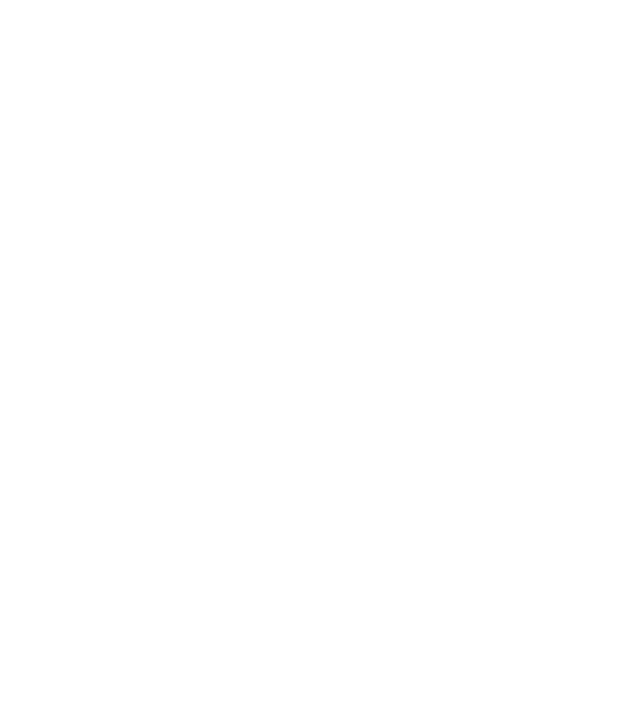
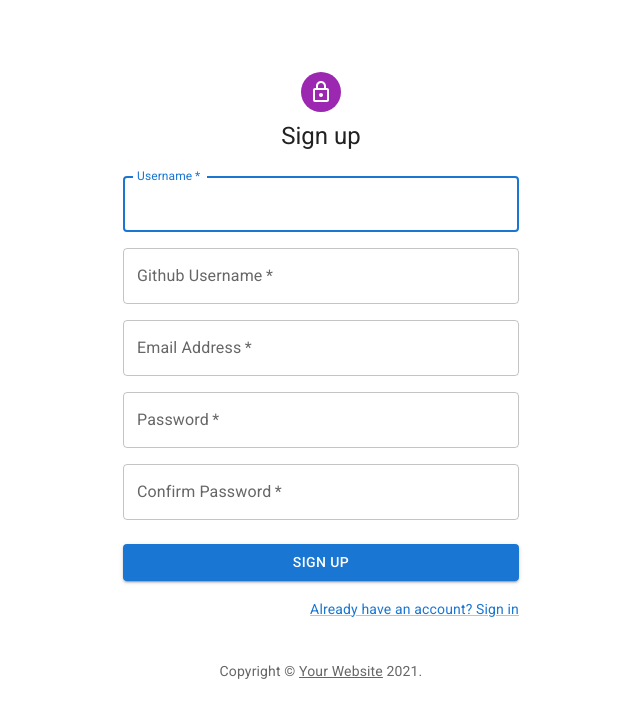
Before and after one commit to Oh-Afterglow/MONTHLY_198_EURO, a React (Create React App) app in the folder Code/Frontend/: page /signup in a window 1280 px wide. Before the commit this address had no page. Shown: the top 718 px of the page, without its empty margins (319-959 px from the left). Built offline with nearby package versions, Linux system fonts and the light colour scheme; no server answers.

Commit message:
✨  [front] add signin page and some request stuff

```diff
--- a/Code/Frontend/package.json
+++ b/Code/Frontend/package.json
@@ -14,6 +14,7 @@
     "@emotion/styled": "latest",
     "@mui/icons-material": "^5.2.0",
     "@mui/material": "latest",
+    "axios": "^0.24.0",
     "react": "latest",
     "react-dom": "latest",
     "react-router-dom": "^6.0.2",
--- a/Code/Frontend/src/App.js
+++ b/Code/Frontend/src/App.js
@@ -5,8 +5,9 @@
 import Link from '@mui/material/Link';
 import ProTip from './ProTip';
 import { BrowserRouter, Routes, Route } from 'react-router-dom';
+import Dashboard from './pages/Dashboard';
 import SignIn from './pages/Signin';
-import Dashboard from './pages/Dashboard';
+import SignUp from './pages/Signup';
 
 function Copyright() {
   return (
@@ -27,6 +28,7 @@
       <Routes>
         <Route path='/' element={<Dashboard />} />
         <Route path='/signin' element={<SignIn />} />
+        <Route path='/signup' element={<SignUp />} />
       </Routes>
     </BrowserRouter>
   );
--- /dev/null
+++ b/Code/Frontend/src/config_sample.js
@@ -0,0 +1,3 @@
+export default {
+  apiBaseUrl: 'http://localhost:3000/api',
+}
--- a/Code/Frontend/src/pages/Signin.js
+++ b/Code/Frontend/src/pages/Signin.js
@@ -13,11 +13,18 @@
 import Container from '@mui/material/Container';
 import { createTheme, ThemeProvider } from '@mui/material/styles';
 
+import request from '../utils/request';
+
 function Copyright(props) {
   return (
-    <Typography variant="body2" color="text.secondary" align="center" {...props}>
+    <Typography
+      variant='body2'
+      color='text.secondary'
+      align='center'
+      {...props}
+    >
       {'Copyright © '}
-      <Link color="inherit" href="https://mui.com/">
+      <Link color='inherit' href='https://mui.com/'>
         Your Website
       </Link>{' '}
       {new Date().getFullYear()}
@@ -29,19 +36,30 @@
 const theme = createTheme();
 
 export default function SignIn() {
-  const handleSubmit = (event) => {
+  const handleSubmit = async (event) => {
     event.preventDefault();
     const data = new FormData(event.currentTarget);
-    // eslint-disable-next-line no-console
-    console.log({
+
+    const formData = {
       email: data.get('email'),
       password: data.get('password'),
-    });
+    };
+
+    try {
+      await request.post('/login', formData);
+
+      // TODO: after login
+    } catch (e) {
+      // TODO: handle exception
+
+      // eslint-disable-next-line no-console
+      console.log(e);
+    }
   };
 
   return (
     <ThemeProvider theme={theme}>
-      <Container component="main" maxWidth="xs">
+      <Container component='main' maxWidth='xs'>
         <CssBaseline />
         <Box
           sx={{
@@ -54,50 +72,42 @@
           <Avatar sx={{ m: 1, bgcolor: 'secondary.main' }}>
             <LockOutlinedIcon />
           </Avatar>
-          <Typography component="h1" variant="h5">
+          <Typography component='h1' variant='h5'>
             Sign in
           </Typography>
-          <Box component="form" onSubmit={handleSubmit} noValidate sx={{ mt: 1 }}>
+          <Box component='form' onSubmit={handleSubmit} sx={{ mt: 1 }}>
             <TextField
-              margin="normal"
+              margin='normal'
               required
               fullWidth
-              id="email"
-              label="Email Address"
-              name="email"
-              autoComplete="email"
+              id='email'
+              label='Email Address'
+              name='email'
+              autoComplete='email'
               autoFocus
+              type='email'
             />
             <TextField
-              margin="normal"
+              margin='normal'
               required
               fullWidth
-              name="password"
-              label="Password"
-              type="password"
-              id="password"
-              autoComplete="current-password"
-            />
-            <FormControlLabel
-              control={<Checkbox value="remember" color="primary" />}
-              label="Remember me"
+              name='password'
+              label='Password'
+              type='password'
+              id='password'
+              autoComplete='current-password'
             />
             <Button
-              type="submit"
+              type='submit'
               fullWidth
-              variant="contained"
+              variant='contained'
               sx={{ mt: 3, mb: 2 }}
             >
               Sign In
             </Button>
             <Grid container>
-              <Grid item xs>
-                <Link href="#" variant="body2">
-                  Forgot password?
-                </Link>
-              </Grid>
               <Grid item>
-                <Link href="#" variant="body2">
+                <Link href='/signup' variant='body2'>
                   {"Don't have an account? Sign Up"}
                 </Link>
               </Grid>
--- /dev/null
+++ b/Code/Frontend/src/pages/Signup.js
@@ -0,0 +1,163 @@
+import * as React from 'react';
+import Avatar from '@mui/material/Avatar';
+import Button from '@mui/material/Button';
+import CssBaseline from '@mui/material/CssBaseline';
+import TextField from '@mui/material/TextField';
+import FormControlLabel from '@mui/material/FormControlLabel';
+import Checkbox from '@mui/material/Checkbox';
+import Link from '@mui/material/Link';
+import Grid from '@mui/material/Grid';
+import Box from '@mui/material/Box';
+import LockOutlinedIcon from '@mui/icons-material/LockOutlined';
+import Typography from '@mui/material/Typography';
+import Container from '@mui/material/Container';
+import { createTheme, ThemeProvider } from '@mui/material/styles';
+import request from '../utils/request';
+
+function Copyright(props) {
+  return (
+    <Typography
+      variant='body2'
+      color='text.secondary'
+      align='center'
+      {...props}
+    >
+      {'Copyright © '}
+      <Link color='inherit' href='https://mui.com/'>
+        Your Website
+      </Link>{' '}
+      {new Date().getFullYear()}
+      {'.'}
+    </Typography>
+  );
+}
+
+const theme = createTheme();
+
+export default function SignUp() {
+  const handleSubmit = async (event) => {
+    event.preventDefault();
+    const data = new FormData(event.currentTarget);
+
+    const password = data.get('password'),
+      confirmPassword = data.get('confirmPassword');
+
+    if (password !== confirmPassword) {
+      // TODO: show error
+    }
+
+    const formData = {
+      username: data.get('username'),
+      githubName: data.get('githubName'),
+      email: data.get('email'),
+      password,
+    };
+
+    try {
+      await request.post('/signup', formData);
+      // TODO: do something after signup
+    } catch (err) {
+      // TODO: handle exception
+    }
+  };
+
+  return (
+    <ThemeProvider theme={theme}>
+      <Container component='main' maxWidth='xs'>
+        <CssBaseline />
+        <Box
+          sx={{
+            marginTop: 8,
+            display: 'flex',
+            flexDirection: 'column',
+            alignItems: 'center',
+          }}
+        >
+          <Avatar sx={{ m: 1, bgcolor: 'secondary.main' }}>
+            <LockOutlinedIcon />
+          </Avatar>
+          <Typography component='h1' variant='h5'>
+            Sign up
+          </Typography>
+          <Box
+            component='form'
+            onSubmit={handleSubmit}
+            sx={{ mt: 3 }}
+          >
+            <Grid container spacing={2}>
+              <Grid item xs={12} sm={12}>
+                <TextField
+                  autoComplete='username'
+                  name='username'
+                  required
+                  fullWidth
+                  id='username'
+                  label='Username'
+                  autoFocus
+                />
+              </Grid>
+              <Grid item xs={12} sm={12}>
+                <TextField
+                  autoComplete='github-username'
+                  required
+                  fullWidth
+                  id='githubName'
+                  label='Github Username'
+                  name='githubName'
+                />
+              </Grid>
+              <Grid item xs={12}>
+                <TextField
+                  required
+                  fullWidth
+                  id='email'
+                  label='Email Address'
+                  name='email'
+                  autoComplete='email'
+                  type='email'
+                />
+              </Grid>
+              <Grid item xs={12}>
+                <TextField
+                  required
+                  fullWidth
+                  name='password'
+                  label='Password'
+                  type='password'
+                  id='password'
+                  autoComplete='new-password'
+                />
+              </Grid>
+              <Grid item xs={12}>
+                <TextField
+                  required
+                  fullWidth
+                  name='confirmPassword'
+                  label='Confirm Password'
+                  type='password'
+                  id='confirmPassword'
+                />
+              </Grid>
+            </Grid>
+            <Button
+              type='submit'
+              fullWidth
+              variant='contained'
+              sx={{ mt: 3, mb: 2 }}
+            >
+              Sign Up
+            </Button>
+            <Grid container justifyContent='flex-end'>
+              <Grid item>
+                <Link href='/signin' variant='body2'>
+                  Already have an account? Sign in
+                </Link>
+              </Grid>
+            </Grid>
+          </Box>
+        </Box>
+        <Copyright sx={{ mt: 5 }} />
+      </Container>
+    </ThemeProvider>
+  );
+}
--- /dev/null
+++ b/Code/Frontend/src/utils/request.js
@@ -0,0 +1,36 @@
+import axios from 'axios';
+import config from '../config';
+
+/**
+ *
+ * @param {string} path
+ * @param {*} params
+ * @param {boolean} withCredential
+ * @returns *
+ */
+const get = async (path, params = {}, withCredential = true) => {
+  const response = await axios.get(
+    config.apiBaseUrl + path,
+    { params },
+    { withCredential }
+  );
+  return response.data;
+};
+
+/**
+ *
+ * @param {string} path
+ * @param {*} params
+ * @param {boolean} withCredential
+ * @returns *
+ */
+const post = async (path, params, withCredential = true) => {
+  const response = await axios.post(
+    config.apiBaseUrl + path,
+    params,
+    { withCredential }
+  );
+  return response.data;
+}
+
+export default { get, post };
```
Also changed, not shown: 2 other files (tests, documents, lock files or other folders).
